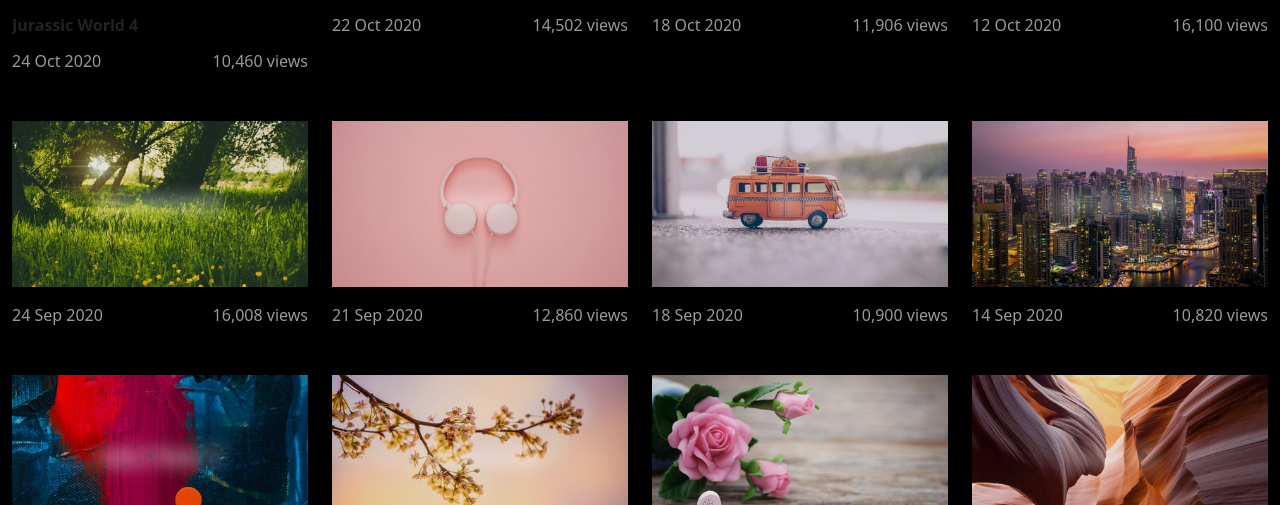
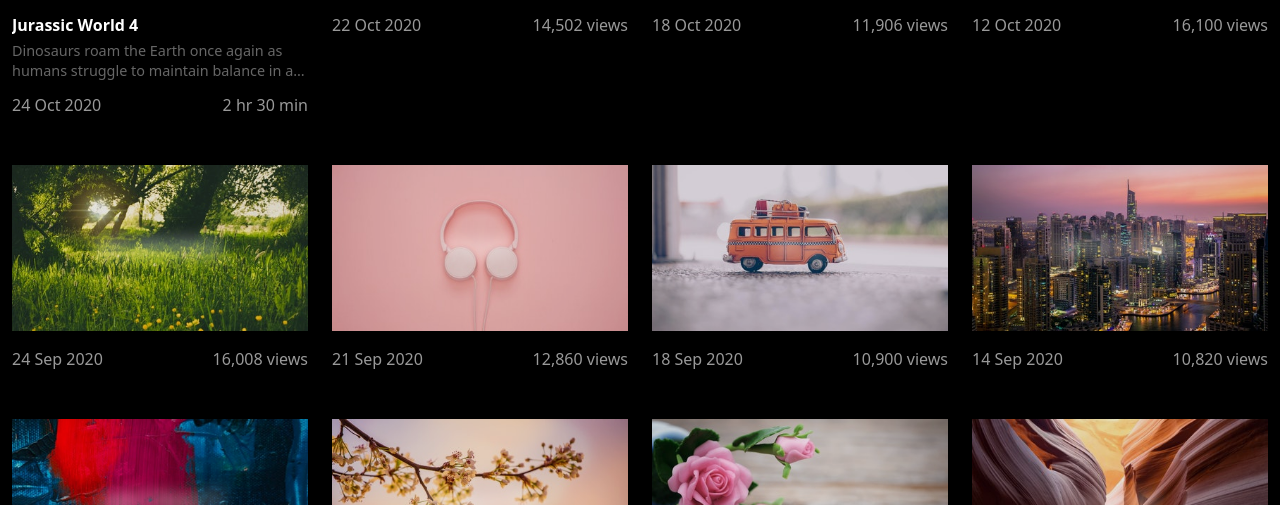
Before and after one commit to Sanrose-Bhets/Movie-Template, a plain HTML site: page videos.html in a window 1280 px wide. Shown: the part 595-1100 px from the top of the page. Drawn offline with Linux system fonts and the light colour scheme.

Commit message:
added 1 movie name and description

```diff
--- a/css/templatemo-style.css
+++ b/css/templatemo-style.css
@@ -651,7 +651,21 @@ select:not([multiple]) {
   text-overflow: ellipsis;
   white-space: nowrap;
   overflow: hidden;
-  color: #222;
+  color: white;
+}
+
+.video-description {
+  font-size: 0.9rem;
+  color: #666;
+  line-height: 1.4;
+  margin-top: 4px;
+  margin-bottom: 8px;
+  display: -webkit-box;
+  -webkit-line-clamp: 2;
+  -webkit-box-orient: vertical;
+  overflow: hidden;
+  text-overflow: ellipsis;
+  max-height: 2.8em;
 }
 
 .video-meta-first {
--- a/videos.html
+++ b/videos.html
@@ -84,9 +84,10 @@ https://templatemo.com/tm-556-catalog-z
                     </figcaption>
                 </figure>
                 <div class="video-title">Jurassic World 4</div>
+                <div class="video-description">Dinosaurs roam the Earth once again as humans struggle to maintain balance in a world where prehistoric creatures live among them.</div>
                 <div class="d-flex justify-content-between tm-text-gray video-meta-first">
                     <span>24 Oct 2020</span>
-                    <span>10,460 views</span>
+                    <span>2 hr 30 min</span>
                 </div>
             </div>
             <div class="col-xl-3 col-lg-4 col-md-6 col-sm-6 col-12 mb-5">
```
